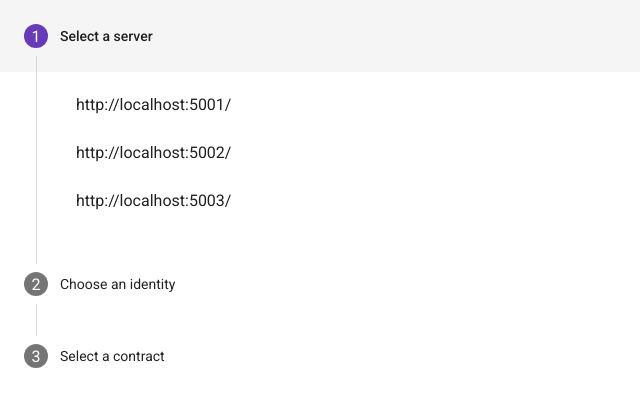
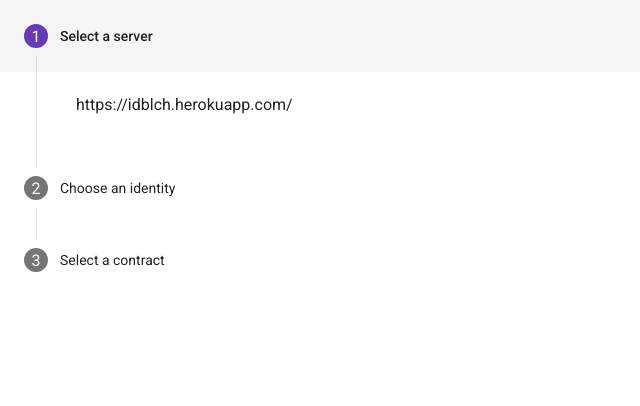
Before and after one commit to ouripoupko/ibc-chat, an Angular app: page / in a window 1280 px wide. Shown: the top 406 px of the page, without its empty margins (0-640 px from the left). Built offline with nearby package versions, Linux system fonts and the light colour scheme.

Commit message:
update server list

```diff
--- a/package.json
+++ b/package.json
@@ -32,6 +32,7 @@
     "@angular/compiler-cli": "~11.2.4",
     "@types/jasmine": "~3.6.0",
     "@types/node": "^12.11.1",
+    "angular-cli-ghpages": "^1.0.0-rc.1",
     "codelyzer": "^6.0.0",
     "jasmine-core": "~3.6.0",
     "jasmine-spec-reporter": "~5.0.0",
--- a/src/app/homepage/homepage.component.html
+++ b/src/app/homepage/homepage.component.html
@@ -1,14 +1,8 @@
 <mat-vertical-stepper #stepper>
   <mat-step label="Select a server">
     <mat-selection-list (selectionChange)="onServerChange($event, stepper)" [multiple]="false">
-      <mat-list-option [value]="'http://localhost:5001/'">
-        http://localhost:5001/
-      </mat-list-option>
-      <mat-list-option [value]="'http://localhost:5002/'">
-        http://localhost:5002/
-      </mat-list-option>
       <mat-list-option [value]="'https://idblch.herokuapp.com/'">
-        http://localhost:5003/
+        https://idblch.herokuapp.com/
       </mat-list-option>
     </mat-selection-list>
   </mat-step>
```
Also changed, not shown: 1 other file (tests, documents, lock files or other folders).
